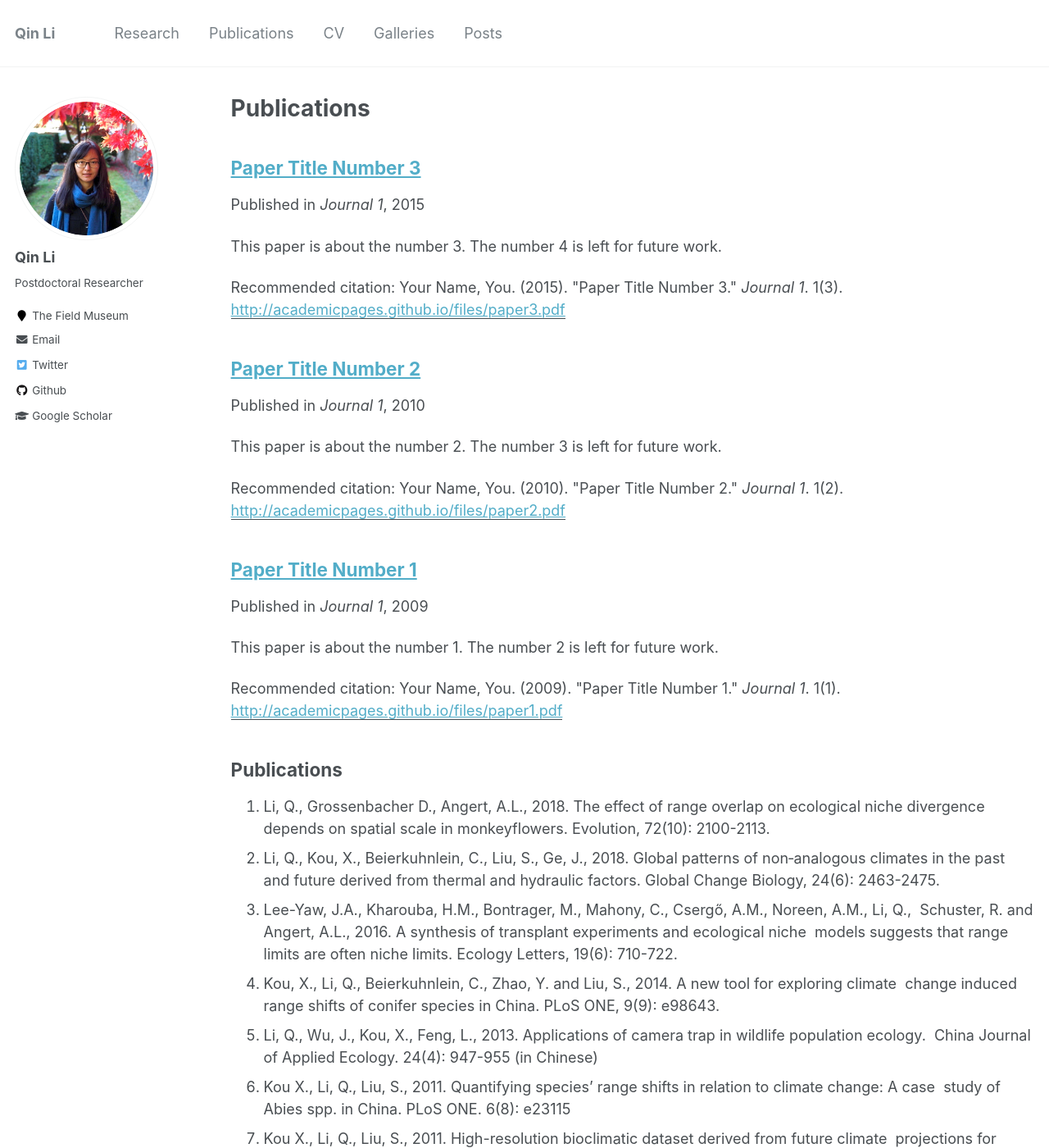
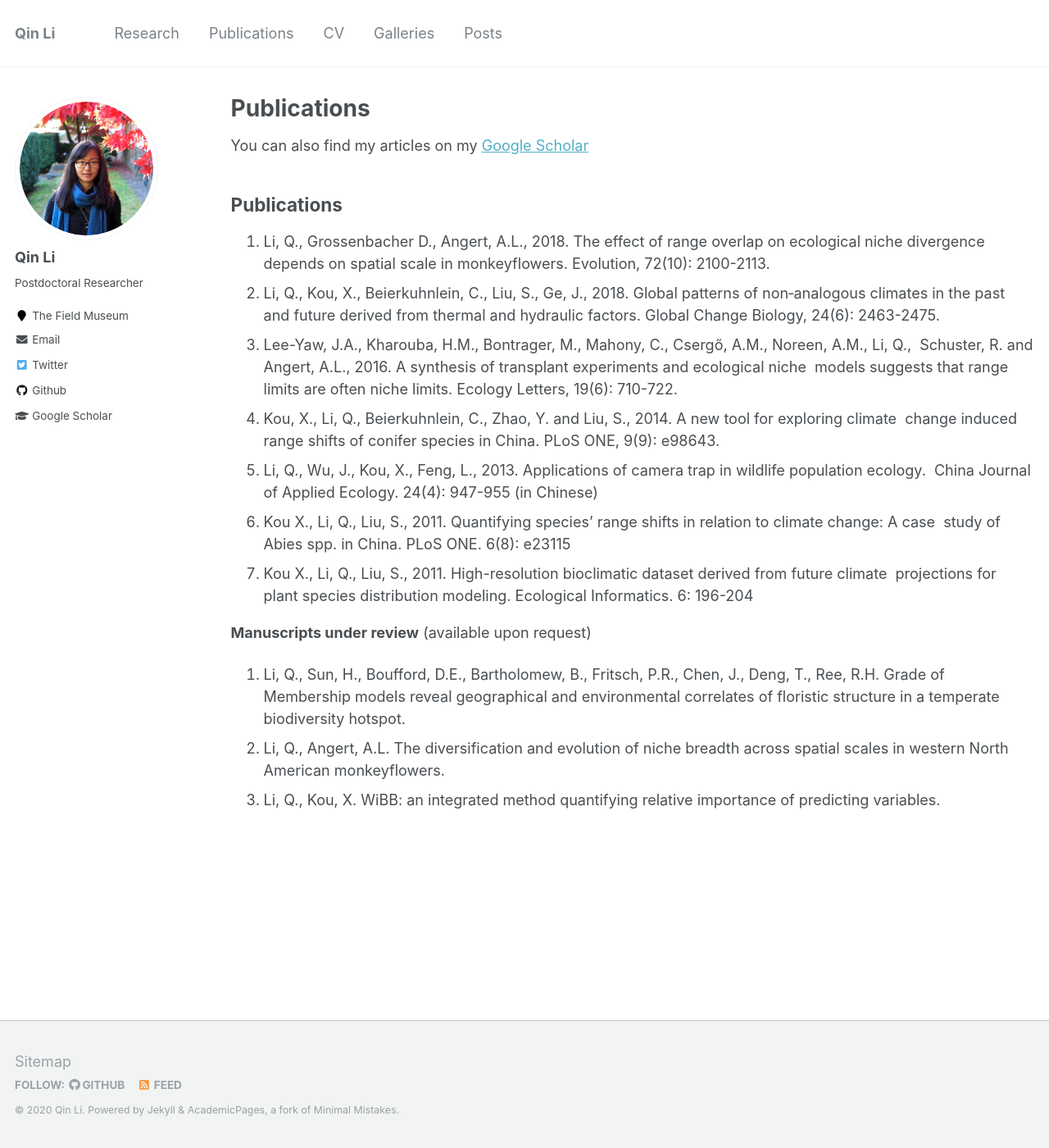
Before and after one commit to qli/qli.github.io, a Jekyll site: the page built from _pages/publications.md, in a window 1280 px wide and 1400 px high. Shown: the whole window at 82% size. Built offline with Jekyll 4.4.1, drawn with Linux system fonts in a browser that asks for light colours.

Commit message:
modify some contents

```diff
--- a/_pages/publications.md
+++ b/_pages/publications.md
@@ -5,15 +5,8 @@ permalink: /publications/
 author_profile: true
 ---
 
-{% if author.googlescholar %}
-  You can also find my articles on <u><a href="{{author.googlescholar}}">my Google Scholar profile</a>.</u>
-{% endif %}
+You can also find my articles on my [Google Scholar](https://scholar.google.com/citations?user=chGL78AAAAAJ&hl=en&authuser=1)
 
-{% include base_path %}
-
-{% for post in site.publications reversed %}
-  {% include archive-single.html %}
-{% endfor %}
 
 Publications
 ------
```
